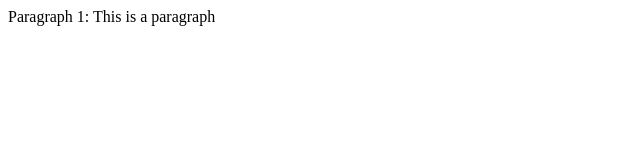
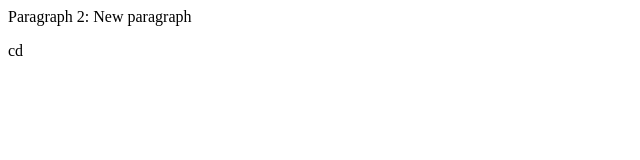
Before and after one commit to Raja-Faraz/newRepo, a plain HTML site: page index.html in a window 1280 px wide. Shown: the full height of the page, 0-640 px from the left. Drawn offline with Linux system fonts and the light colour scheme.

Commit message:
new paragraph

```diff
--- a/index.html
+++ b/index.html
@@ -1 +1 @@
-<p>Paragraph 1: This is a paragraph</p>
+<p>Paragraph 2: New paragraph</p>cd
```
